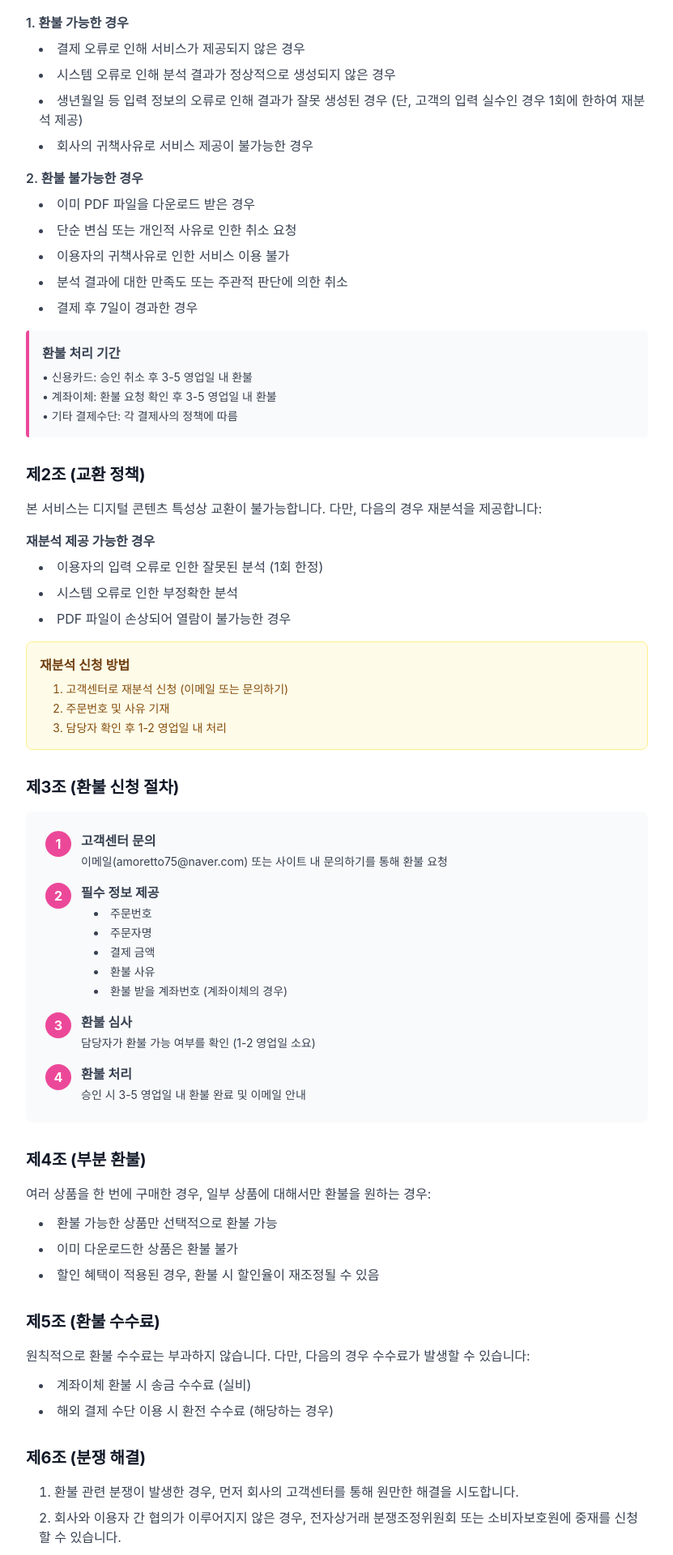
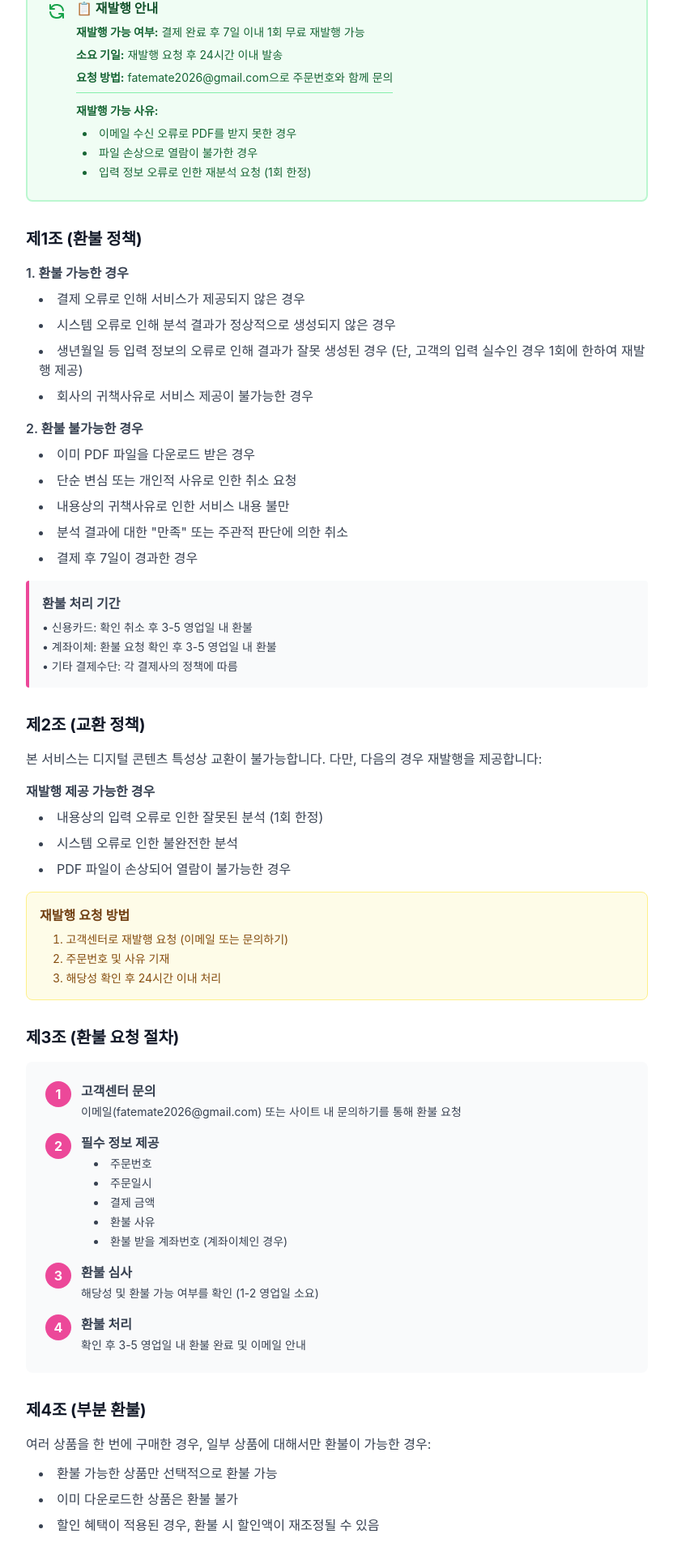
Before and after one commit to sangmin-cmd/k-saju-shop, a Next.js app: page /refund in a window 1280 px wide. Shown: the part 497-2417 px from the top of the page at 81% size, without its empty margins (224-1055 px from the left). Built offline with nearby package versions, Linux system fonts and the light colour scheme.

Commit message:
환불정책 재발행 안내 추가

```diff
--- a/app/refund/page.tsx
+++ b/app/refund/page.tsx
@@ -30,7 +30,7 @@ export default function RefundPage() {
             K-Saju Shop의 환불 및 교환 정책을 안내합니다.
           </p>
           <p className="text-sm text-gray-500 mt-2">
-            최종 수정일: 2024년 12월 18일
+            최종 수정일: 2025년 1월 15일
           </p>
         </div>
 
@@ -64,6 +64,41 @@ export default function RefundPage() {
             </div>
           </section>
 
+          {/* 재발행 안내 - 새로 추가 */}
+          <section className="bg-green-50 border-2 border-green-200 rounded-lg p-6">
+            <div className="flex items-start space-x-3">
+              <svg
+                className="w-6 h-6 text-green-600 flex-shrink-0 mt-1"
+                fill="none"
+                stroke="currentColor"
+                viewBox="0 0 24 24"
+              >
+                <path
+                  strokeLinecap="round"
+                  strokeLinejoin="round"
+                  strokeWidth={2}
+                  d="M4 4v5h.582m15.356 2A8.001 8.001 0 004.582 9m0 0H9m11 11v-5h-.581m0 0a8.003 8.003 0 01-15.357-2m15.357 2H15"
+                />
+              </svg>
+              <div>
+                <h3 className="font-bold text-green-900 mb-2">📋 재발행 안내</h3>
+                <div className="text-green-800 text-sm space-y-2">
+                  <p><strong>재발행 가능 여부:</strong> 결제 완료 후 7일 이내 1회 무료 재발행 가능</p>
+                  <p><strong>소요 기일:</strong> 재발행 요청 후 24시간 이내 발송</p>
+                  <p><strong>요청 방법:</strong> fatemate2026@gmail.com으로 주문번호와 함께 문의</p>
+                  <p className="mt-3 pt-3 border-t border-green-300">
+                    <strong>재발행 가능 사유:</strong>
+                  </p>
+                  <ul className="list-disc list-inside ml-2 space-y-1">
+                    <li>이메일 수신 오류로 PDF를 받지 못한 경우</li>
+                    <li>파일 손상으로 열람이 불가한 경우</li>
+                    <li>입력 정보 오류로 인한 재분석 요청 (1회 한정)</li>
+                  </ul>
+                </div>
+              </div>
+            </div>
+          </section>
+
           {/* 제1조 */}
           <section>
             <h2 className="text-xl font-bold mb-4">제1조 (환불 정책)</h2>
@@ -79,7 +114,7 @@ export default function RefundPage() {
                   </li>
                   <li>
                     생년월일 등 입력 정보의 오류로 인해 결과가 잘못 생성된 경우
-                    (단, 고객의 입력 실수인 경우 1회에 한하여 재분석 제공)
+                    (단, 고객의 입력 실수인 경우 1회에 한하여 재발행 제공)
                   </li>
                   <li>
                     회사의 귀책사유로 서비스 제공이 불가능한 경우
@@ -97,10 +132,10 @@ export default function RefundPage() {
                     단순 변심 또는 개인적 사유로 인한 취소 요청
                   </li>
                   <li>
-                    이용자의 귀책사유로 인한 서비스 이용 불가
+                    내용상의 귀책사유로 인한 서비스 내용 불만
                   </li>
                   <li>
-                    분석 결과에 대한 만족도 또는 주관적 판단에 의한 취소
+                    분석 결과에 대한 "만족" 또는 주관적 판단에 의한 취소
                   </li>
                   <li>
                     결제 후 7일이 경과한 경우
@@ -111,7 +146,7 @@ export default function RefundPage() {
               <div className="border-l-4 border-primary-500 pl-4 bg-gray-50 p-4 rounded">
                 <p className="font-semibold mb-2">환불 처리 기간</p>
                 <ul className="text-sm space-y-1">
-                  <li>• 신용카드: 승인 취소 후 3-5 영업일 내 환불</li>
+                  <li>• 신용카드: 확인 취소 후 3-5 영업일 내 환불</li>
                   <li>• 계좌이체: 환불 요청 확인 후 3-5 영업일 내 환불</li>
                   <li>• 기타 결제수단: 각 결제사의 정책에 따름</li>
                 </ul>
@@ -125,17 +160,17 @@ export default function RefundPage() {
             <div className="space-y-4 text-gray-700">
               <p>
                 본 서비스는 디지털 콘텐츠 특성상 교환이 불가능합니다. 다만,
-                다음의 경우 재분석을 제공합니다:
+                다음의 경우 재발행을 제공합니다:
               </p>
 
               <div>
-                <h3 className="font-semibold mb-2">재분석 제공 가능한 경우</h3>
+                <h3 className="font-semibold mb-2">재발행 제공 가능한 경우</h3>
                 <ul className="list-disc list-inside space-y-2 ml-4">
                   <li>
-                    이용자의 입력 오류로 인한 잘못된 분석 (1회 한정)
+                    내용상의 입력 오류로 인한 잘못된 분석 (1회 한정)
                   </li>
                   <li>
-                    시스템 오류로 인한 부정확한 분석
+                    시스템 오류로 인한 불완전한 분석
                   </li>
                   <li>
                     PDF 파일이 손상되어 열람이 불가능한 경우
@@ -145,12 +180,12 @@ export default function RefundPage() {
 
               <div className="bg-yellow-50 border border-yellow-200 rounded-lg p-4">
                 <p className="font-semibold text-yellow-900 mb-2">
-                  재분석 신청 방법
+                  재발행 요청 방법
                 </p>
                 <ol className="text-sm text-yellow-800 space-y-1 list-decimal list-inside ml-4">
-                  <li>고객센터로 재분석 신청 (이메일 또는 문의하기)</li>
+                  <li>고객센터로 재발행 요청 (이메일 또는 문의하기)</li>
                   <li>주문번호 및 사유 기재</li>
-                  <li>담당자 확인 후 1-2 영업일 내 처리</li>
+                  <li>해당성 확인 후 24시간 이내 처리</li>
                 </ol>
               </div>
             </div>
@@ -158,7 +193,7 @@ export default function RefundPage() {
 
           {/* 제3조 */}
           <section>
-            <h2 className="text-xl font-bold mb-4">제3조 (환불 신청 절차)</h2>
+            <h2 className="text-xl font-bold mb-4">제3조 (환불 요청 절차)</h2>
             <div className="space-y-4 text-gray-700">
               <div className="bg-gray-50 p-6 rounded-lg">
                 <ol className="space-y-4">
@@ -169,7 +204,7 @@ export default function RefundPage() {
                     <div>
                       <p className="font-semibold mb-1">고객센터 문의</p>
                       <p className="text-sm">
-                        이메일(amoretto75@naver.com) 또는 사이트 내 문의하기를
+                        이메일(fatemate2026@gmail.com) 또는 사이트 내 문의하기를
                         통해 환불 요청
                       </p>
                     </div>
@@ -183,10 +218,10 @@ export default function RefundPage() {
                       <p className="font-semibold mb-1">필수 정보 제공</p>
                       <ul className="text-sm space-y-1 list-disc list-inside ml-4">
                         <li>주문번호</li>
-                        <li>주문자명</li>
+                        <li>주문일시</li>
                         <li>결제 금액</li>
                         <li>환불 사유</li>
-                        <li>환불 받을 계좌번호 (계좌이체의 경우)</li>
+                        <li>환불 받을 계좌번호 (계좌이체인 경우)</li>
                       </ul>
                     </div>
                   </li>
@@ -198,7 +233,7 @@ export default function RefundPage() {
                     <div>
                       <p className="font-semibold mb-1">환불 심사</p>
                       <p className="text-sm">
-                        담당자가 환불 가능 여부를 확인 (1-2 영업일 소요)
+                        해당성 및 환불 가능 여부를 확인 (1-2 영업일 소요)
                       </p>
                     </div>
                   </li>
@@ -210,7 +245,7 @@ export default function RefundPage() {
                     <div>
                       <p className="font-semibold mb-1">환불 처리</p>
                       <p className="text-sm">
-                        승인 시 3-5 영업일 내 환불 완료 및 이메일 안내
+                        확인 후 3-5 영업일 내 환불 완료 및 이메일 안내
                       </p>
                     </div>
                   </li>
@@ -224,8 +259,8 @@ export default function RefundPage() {
             <h2 className="text-xl font-bold mb-4">제4조 (부분 환불)</h2>
             <div className="space-y-3 text-gray-700">
               <p>
-                여러 상품을 한 번에 구매한 경우, 일부 상품에 대해서만 환불을 원하는
-                경우:
+                여러 상품을 한 번에 구매한 경우, 일부 상품에 대해서만 환불이
+                가능한 경우:
               </p>
               <ul className="list-disc list-inside space-y-2 ml-4">
                 <li>
@@ -235,7 +270,7 @@ export default function RefundPage() {
                   이미 다운로드한 상품은 환불 불가
                 </li>
                 <li>
-                  할인 혜택이 적용된 경우, 환불 시 할인율이 재조정될 수 있음
+                  할인 혜택이 적용된 경우, 환불 시 할인액이 재조정될 수 있음
                 </li>
               </ul>
             </div>
@@ -251,7 +286,7 @@ export default function RefundPage() {
               </p>
               <ul className="list-disc list-inside space-y-2 ml-4">
                 <li>
-                  계좌이체 환불 시 송금 수수료 (실비)
+                  계좌이체 환불 시 송금 수수료 (없음)
                 </li>
                 <li>
                   해외 결제 수단 이용 시 환전 수수료 (해당하는 경우)
@@ -270,11 +305,11 @@ export default function RefundPage() {
                   해결을 시도합니다.
                 </li>
                 <li>
-                  회사와 이용자 간 협의가 이루어지지 않은 경우, 전자상거래
-                  분쟁조정위원회 또는 소비자보호원에 중재를 신청할 수 있습니다.
+                  회사와 이용자 간의 합의가 이루어지지 않는 경우, 전자상거래
+                  분쟁조정위원회 또는 소비자보호원의 중재를 요청할 수 있습니다.
                 </li>
                 <li>
-                  분쟁조정 신청:
+                  분쟁조정 요청:
                   <ul className="list-disc list-inside ml-6 mt-2 space-y-1">
                     <li>전자상거래 분쟁조정위원회: www.ecmc.or.kr</li>
                     <li>한국소비자원: www.kca.go.kr</li>
@@ -288,7 +323,7 @@ export default function RefundPage() {
           <section>
             <h2 className="text-xl font-bold mb-4">제7조 (법적 근거)</h2>
             <div className="space-y-3 text-gray-700">
-              <p>본 환불/교환 정책은 다음 법령에 근거합니다:</p>
+              <p>본 환불/교환 정책은 다음 법령을 근거합니다:</p>
               <ul className="list-disc list-inside space-y-2 ml-4">
                 <li>
                   전자상거래 등에서의 소비자보호에 관한 법률
@@ -300,7 +335,7 @@ export default function RefundPage() {
                   소비자기본법
                 </li>
                 <li>
-                  약관의 규제에 관한 법률
+                  콘텐츠 규제에 관한 법률
                 </li>
               </ul>
             </div>
@@ -326,7 +361,27 @@ export default function RefundPage() {
                 </svg>
                 <div>
                   <p className="text-sm text-gray-600">이메일</p>
-                  <p className="font-semibold">amoretto75@naver.com</p>
+                  <p className="font-semibold">fatemate2026@gmail.com</p>
+                </div>
+              </div>
+
+              <div className="flex items-center space-x-3">
+                <svg
+                  className="w-5 h-5 text-primary-600"
+                  fill="none"
+                  stroke="currentColor"
+                  viewBox="0 0 24 24"
+                >
+                  <path
+                    strokeLinecap="round"
+                    strokeLinejoin="round"
+                    strokeWidth={2}
+                    d="M3 5a2 2 0 012-2h3.28a1 1 0 01.948.684l1.498 4.493a1 1 0 01-.502 1.21l-2.257 1.13a11.042 11.042 0 005.516 5.516l1.13-2.257a1 1 0 011.21-.502l4.493 1.498a1 1 0 01.684.949V19a2 2 0 01-2 2h-1C9.716 21 3 14.284 3 6V5z"
+                  />
+                </svg>
+                <div>
+                  <p className="text-sm text-gray-600">전화번호</p>
+                  <p className="font-semibold">010-2806-2497</p>
                 </div>
               </div>
 
@@ -376,7 +431,7 @@ export default function RefundPage() {
           <section className="border-t pt-8">
             <h2 className="text-xl font-bold mb-4">부칙</h2>
             <p className="text-gray-700">
-              본 정책은 2024년 12월 18일부터 시행됩니다.
+              본 정책은 2025년 1월 15일부터 시행합니다.
             </p>
           </section>
         </div>
```
